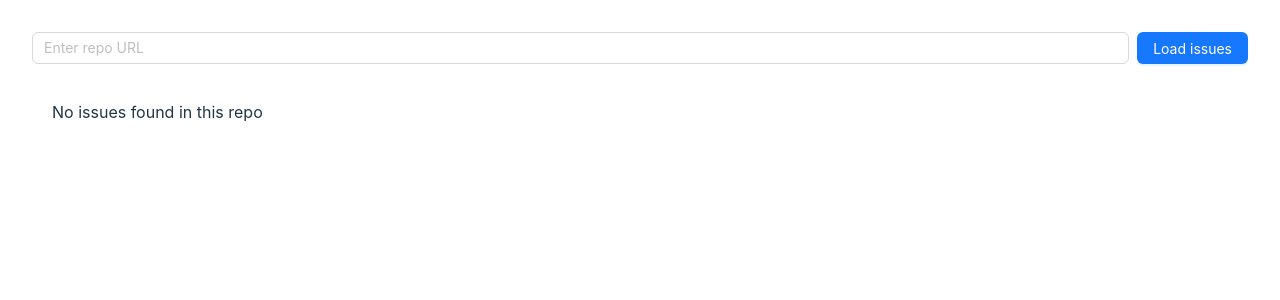
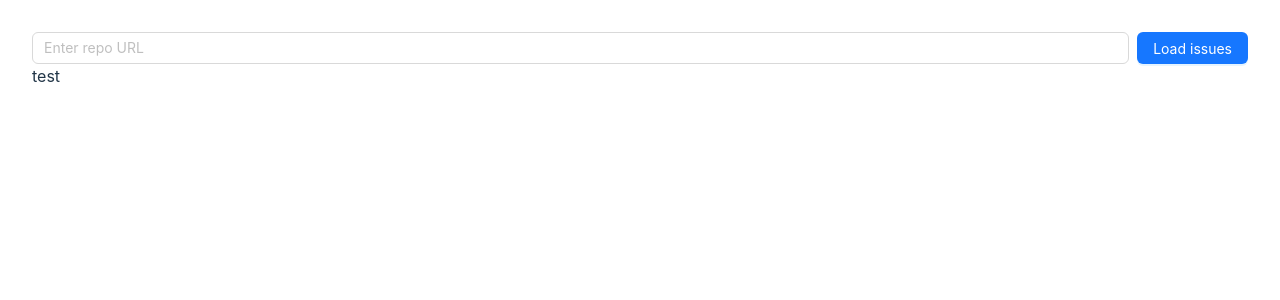
Before and after one commit to NuclMe/ViewGithubRepo, a React (Vite) app: page / in a window 1280 px wide. Shown: the top 300 px of the page. Built offline with nearby package versions, Linux system fonts and the light colour scheme.

Commit message:
started nav

```diff
--- a/src/App.tsx
+++ b/src/App.tsx
@@ -1,9 +1,10 @@
 import './App.css';
-import { Header, Repos } from './components';
+import { Header, Repos, RepoNav } from './components';
 function App() {
   return (
     <>
       <Header />
+      <RepoNav />
       <Repos />
     </>
   );
--- /dev/null
+++ b/src/components/RepoNav.tsx
@@ -0,0 +1,5 @@
+import React from 'react';
+
+export function RepoNav() {
+  return <div>test</div>;
+}
--- a/src/components/Repos.tsx
+++ b/src/components/Repos.tsx
@@ -1,53 +1,64 @@
 import React from 'react';
 import { useSelector } from 'react-redux';
-import { Flex, Image, Typography, Divider } from 'antd';
+import { Flex, Image, Typography, Divider, Col, Row } from 'antd';
 import styled from 'styled-components';
 import moment from 'moment';
-
 const { Link } = Typography;
 
-const FlexContainer = styled(Flex)`
-  flex-wrap: wrap;
-  padding: 20px;
-`;
-
 const StyledCard = styled(Flex)`
-  flex-basis: calc(33.3% - 15px);
   border: 1px solid #cc8e1e;
   border-radius: 10px;
   padding: 15px;
   background: rgb(246, 245, 242);
+  margin-bottom: 15px;
 `;
 
 export function Repos() {
   const issuesData = useSelector((state) => state.issuesData.data);
 
-  return (
-    <FlexContainer gap="middle">
-      {issuesData && issuesData.length > 0 ? (
-        issuesData.map((issue) => (
-          <StyledCard vertical key={issue.id} gap="small">
+  const toDoIssues = issuesData
+    ? issuesData.filter((issue) => issue.state === 'open')
+    : [];
+  const inProgressIssues = issuesData
+    ? issuesData.filter((issue) => issue.state === 'open')
+    : [];
+  const doneIssues = issuesData
+    ? issuesData.filter((issue) => issue.state === 'closed')
+    : [];
+
+  const renderIssueCard = (issue) => (
+    <StyledCard vertical key={issue.id} gap="middle">
       <Link href={issue.html_url}>{issue.title}</Link>
       <Typography.Text>
         #{issue.number} Opened {moment(`${issue.created_at}`).fromNow()}
       </Typography.Text>
       <Flex align="center">
         <Flex gap="small" align="center">
-                <Image
-                  src={issue.user.avatar_url}
-                  alt="user-image"
-                  width={40}
-                />
+          <Image src={issue.user.avatar_url} alt="user-image" width={40} />
           <Link href={issue.user.html_url}>{issue.user.login}</Link>
         </Flex>
         <Divider type="vertical" style={{ borderColor: '#7cb305' }} />
         <Typography.Text> Comments: {issue.comments}</Typography.Text>
       </Flex>
     </StyledCard>
-        ))
-      ) : (
-        <p>No issues found in this repo</p>
-      )}
-    </FlexContainer>
+  );
+
+  return (
+    issuesData && (
+      <Row gutter={16}>
+        <Col span={8}>
+          <Typography.Title level={4}>To Do</Typography.Title>
+          {toDoIssues.map(renderIssueCard)}
+        </Col>
+        <Col span={8}>
+          <Typography.Title level={4}>In Progress</Typography.Title>
+          {inProgressIssues.map(renderIssueCard)}
+        </Col>
+        <Col span={8}>
+          <Typography.Title level={4}>Done</Typography.Title>
+          {doneIssues.map(renderIssueCard)}
+        </Col>
+      </Row>
+    )
   );
 }
--- a/src/components/index.js
+++ b/src/components/index.js
@@ -1,2 +1,3 @@
 export { Header } from './Header';
 export { Repos } from './Repos';
+export { RepoNav } from './RepoNav';
```
Lines whose indentation alone changed are shown as unchanged.
